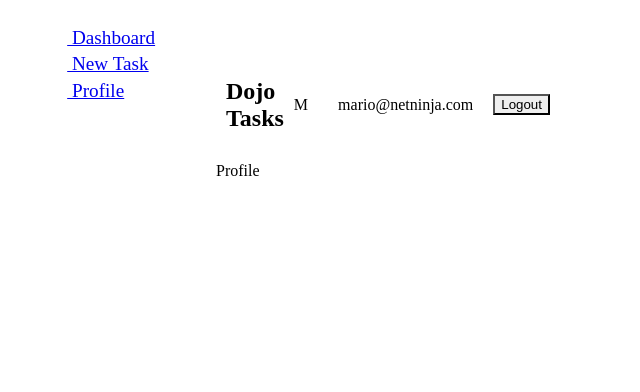
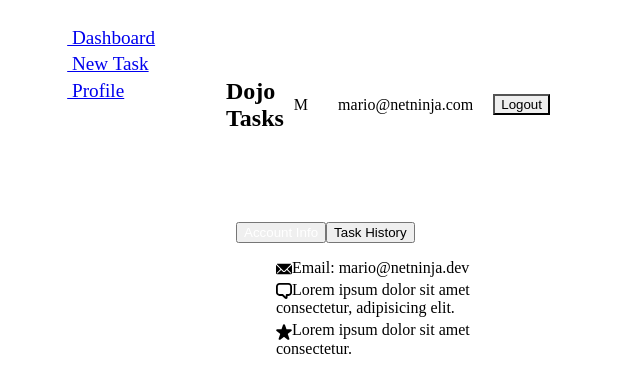
Before and after one commit to sanishkarkee/Chakra-UI-Basics, a React (Vite) app: page /profile in a window 1280 px wide. Shown: the top 392 px of the page, without its empty margins (0-640 px from the left). Built offline with nearby package versions, Linux system fonts and the light colour scheme; the HTML template or start-up script is replaced by a standard one.

Commit message:
Lesson 8 : Tabs component

```diff
--- a/src/pages/Profile.jsx
+++ b/src/pages/Profile.jsx
@@ -1,5 +1,78 @@
+// ----Lesson 8: Adding navtab pills in profile section
+
+import {
+  ChatIcon,
+  EmailIcon,
+  StarIcon,
+  CheckCircleIcon,
+  WarningIcon,
+} from '@chakra-ui/icons';
+import {
+  Tabs,
+  TabList,
+  TabPanels,
+  Tab,
+  TabPanel,
+  List,
+  ListItem,
+  ListIcon,
+} from '@chakra-ui/react';
+
 export default function Profile() {
   return (
-    <div>Profile</div>
-  )
+    <Tabs mt='40px' p='20px' colorScheme='purple' variant='enclosed'>
+      <TabList>
+        <Tab _selected={{ color: 'white', bg: 'purple.400' }}>Account Info</Tab>
+        <Tab _selected={{ color: 'white', bg: 'green.400' }}>Task History</Tab>
+      </TabList>
+
+      <TabPanels>
+        <TabPanel>
+          <List spacing={4}>
+            <ListItem>
+              <ListIcon as={EmailIcon} />
+              Email: mario@netninja.dev
+            </ListItem>
+            <ListItem>
+              <ListIcon as={ChatIcon} />
+              Lorem ipsum dolor sit amet consectetur, adipisicing elit.
+            </ListItem>
+            <ListItem>
+              <ListIcon as={StarIcon} />
+              Lorem ipsum dolor sit amet consectetur.
+            </ListItem>
+          </List>
+        </TabPanel>
+
+        <TabPanel>
+          <List spacing={4}>
+            <ListItem>
+              <ListIcon as={CheckCircleIcon} color='teal.400' />
+              Lorem ipsum dolor sit amet consectetur.
+            </ListItem>
+            <ListItem>
+              <ListIcon as={CheckCircleIcon} color='teal.400' />
+              Lorem ipsum dolor sit amet consectetur.
+            </ListItem>
+            <ListItem>
+              <ListIcon as={WarningIcon} color='red.400' />
+              Lorem ipsum dolor sit amet consectetur.
+            </ListItem>
+            <ListItem>
+              <ListIcon as={CheckCircleIcon} color='teal.400' />
+              Lorem ipsum dolor sit amet consectetur.
+            </ListItem>
+            <ListItem>
+              <ListIcon as={WarningIcon} color='red.400' />
+              Lorem ipsum dolor sit amet consectetur.
+            </ListItem>
+            <ListItem>
+              <ListIcon as={CheckCircleIcon} color='teal.400' />
+              Lorem ipsum dolor sit amet consectetur.
+            </ListItem>
+          </List>
+        </TabPanel>
+      </TabPanels>
+    </Tabs>
+  );
 }
```
Also changed, not shown: src/components/Navbar.jsx (+9 -1 lines), json -server-start.txt (added).
